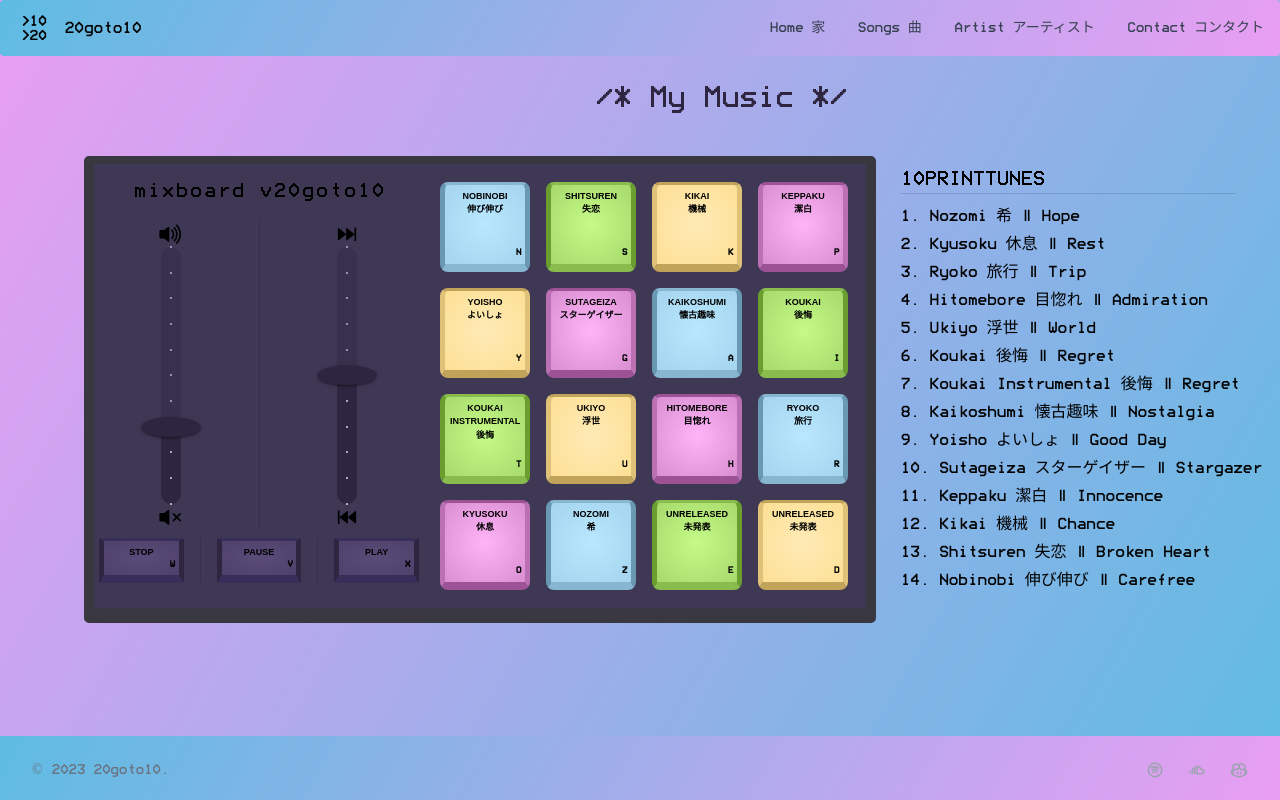
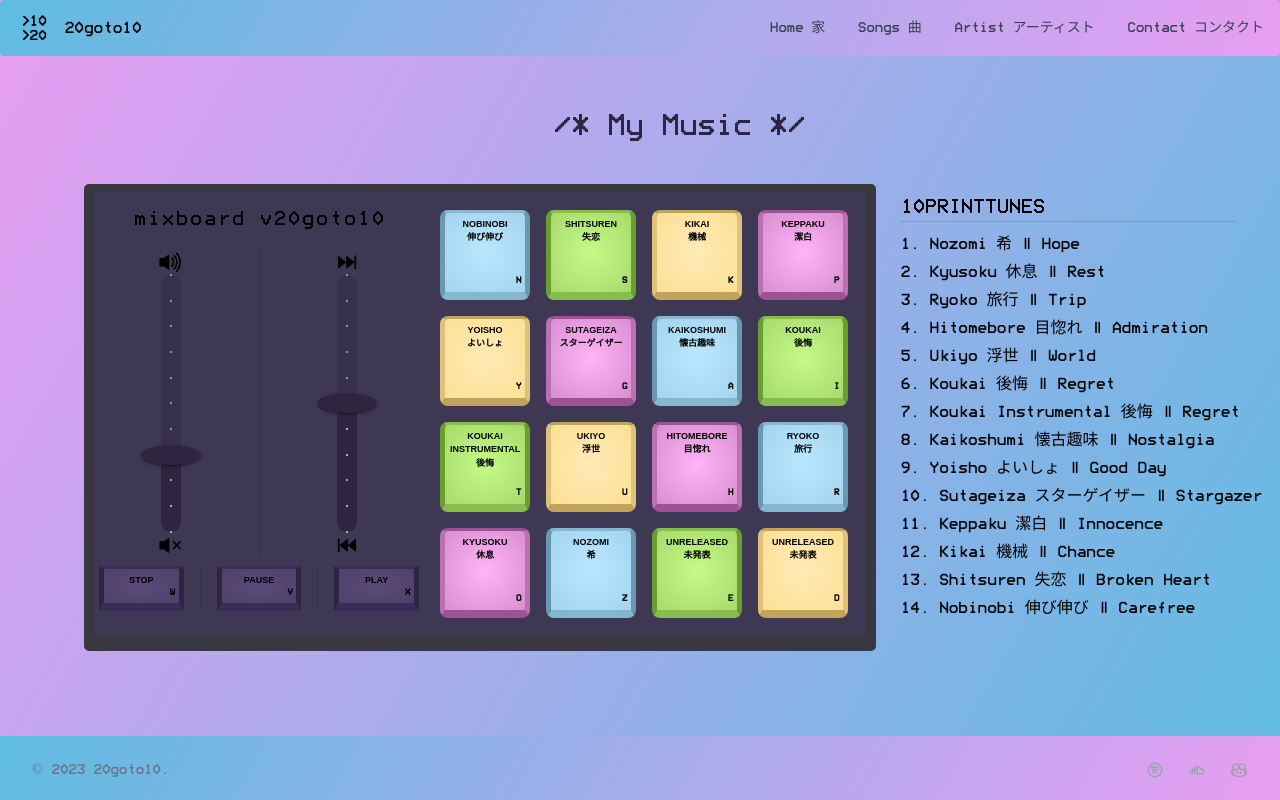
Before and after one commit to abbeydoyle/20goto10, a React (Create React App) app: page /songs in a window 1280 px wide. Shown: the top 800 px of the page. Built offline with nearby package versions, Linux system fonts and the light colour scheme; no server answers.

Commit message:
fix deploy error

```diff
--- a/src/pages/Songs.js
+++ b/src/pages/Songs.js
@@ -435,9 +435,9 @@ export default function Songs() {
 
   return (
     <>
-    <h1 className="text-[#2e2640] z-50 text-3xl pt-5 mt-5 text-center">
-          /* My Music */
-        </h1>
+      <pre className="text-[#2e2640] z-50 text-3xl pt-5 mt-[4%] ml-[-7%] text-center">
+        <code>/* My Music */</code>
+      </pre>
       <div className="grid grid-cols-3 ml-[-5%]">
         <div className="mixercontainer w-70% col-span-2">
           <div className="mixer mt-[5%] grid grid-flow-col auto-cols-2 gap-2">
```
